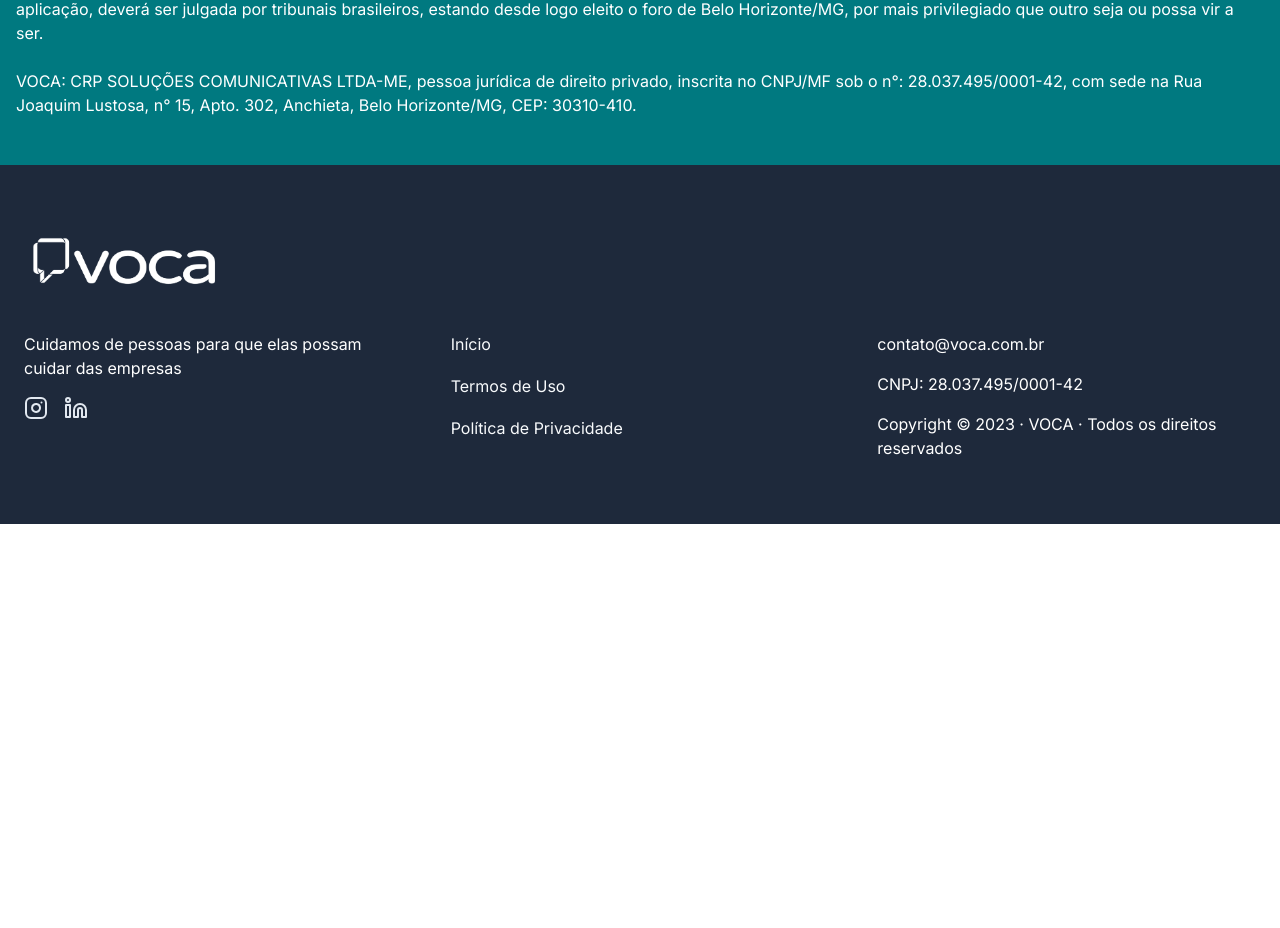
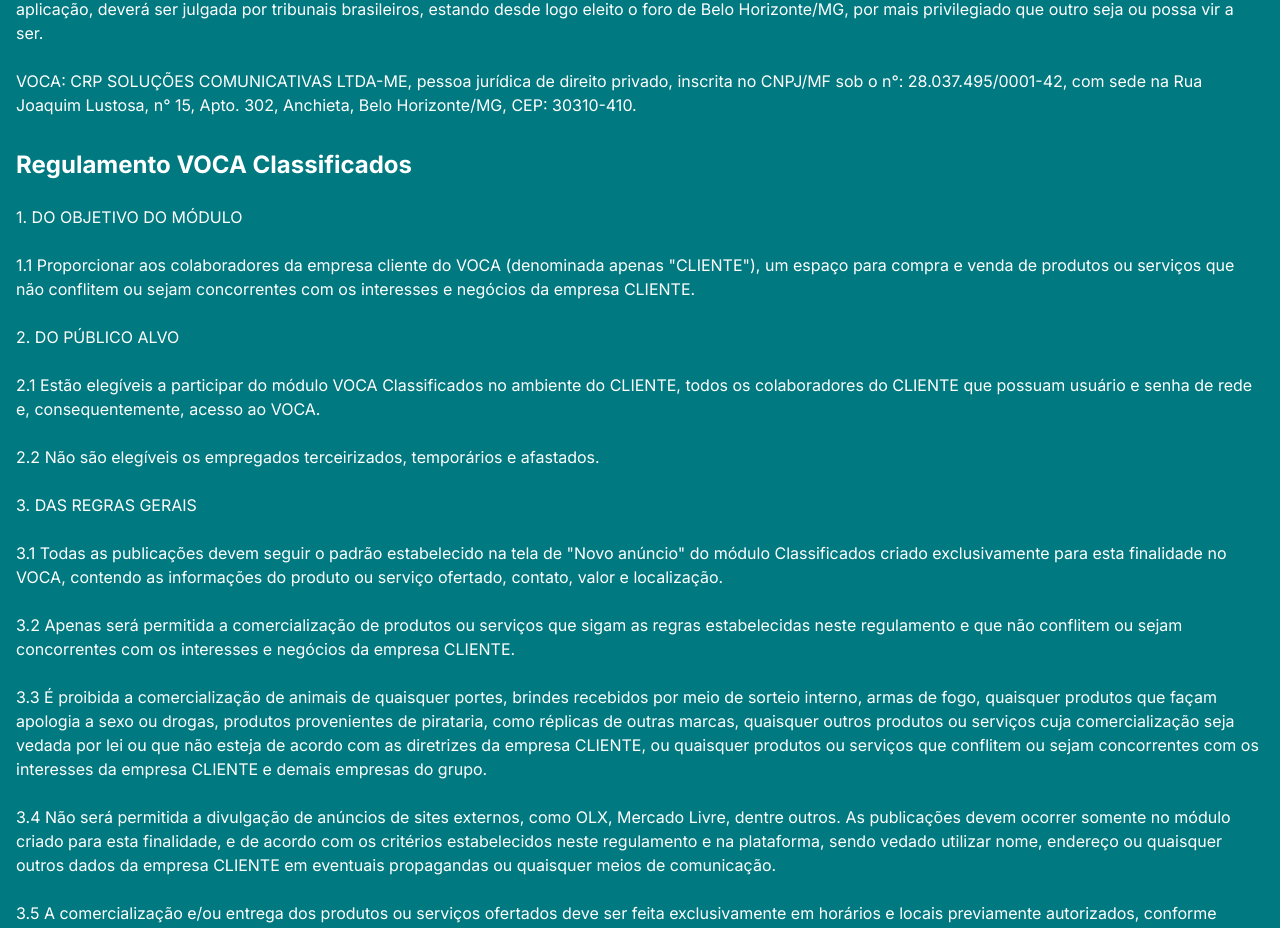
Before and after one commit to voca-tech/website, a Next.js app: page /termsOfUse in a window 1280 px wide. Shown: the part 8810-9738 px from the top of the page. Before the commit the page ends 9334 px from the top, so only its background shows below. Built offline with nearby package versions, Linux system fonts and the light colour scheme.

Commit message:
add regulamento classificados nos termos de uso

```diff
--- a/app/termsOfUse/page.tsx
+++ b/app/termsOfUse/page.tsx
@@ -215,6 +215,66 @@
                     <br />
                     VOCA: CRP SOLUÇÕES COMUNICATIVAS LTDA-ME, pessoa jurídica de direito privado, inscrita no CNPJ/MF sob o n°: 28.037.495/0001-42, com sede na Rua Joaquim Lustosa, n° 15, Apto. 302, Anchieta, Belo Horizonte/MG, CEP: 30310-410.<br />
                 </p>
+
+                <div>
+                    <h1 className="font-bold text-2xl mt-8">Regulamento VOCA Classificados</h1>
+                </div>
+                <p>
+                    <br />1.	DO OBJETIVO DO MÓDULO
+                    <br />
+                    <br />1.1	Proporcionar aos colaboradores da empresa cliente do VOCA (denominada apenas "CLIENTE"),  um espaço para compra e venda de produtos ou serviços que não conflitem ou sejam concorrentes com os interesses e negócios da empresa CLIENTE.
+                    <br />
+                    <br />2.	DO PÚBLICO ALVO
+                    <br />
+                    <br />2.1	Estão elegíveis a participar do módulo VOCA Classificados no ambiente do CLIENTE, todos os colaboradores do CLIENTE que possuam usuário e senha de rede e, consequentemente, acesso ao VOCA.
+                    <br />
+                    <br />2.2	Não são elegíveis os empregados terceirizados, temporários e afastados.
+                    <br />
+                    <br />3.	DAS REGRAS GERAIS
+                    <br />
+                    <br />3.1	Todas as publicações devem seguir o padrão estabelecido na tela de "Novo anúncio" do módulo Classificados criado exclusivamente para esta finalidade no VOCA, contendo as informações do produto ou serviço ofertado, contato, valor e localização.
+                    <br />
+                    <br />3.2	Apenas será permitida a comercialização de produtos ou serviços que sigam as regras estabelecidas neste regulamento e que não conflitem ou sejam concorrentes com os interesses e negócios da empresa CLIENTE.
+                    <br />
+                    <br />3.3	É proibida a comercialização de animais de quaisquer portes, brindes recebidos por meio de sorteio interno, armas de fogo, quaisquer produtos que façam apologia a sexo ou drogas, produtos provenientes de pirataria, como réplicas de outras marcas, quaisquer outros produtos ou serviços cuja comercialização seja vedada por lei ou que não esteja de acordo com as diretrizes da empresa CLIENTE, ou quaisquer produtos ou serviços que conflitem ou sejam concorrentes com os interesses da empresa CLIENTE e demais empresas do grupo.
+                    <br />
+                    <br />3.4	Não será permitida a divulgação de anúncios de sites externos, como OLX, Mercado Livre, dentre outros. As publicações devem ocorrer somente no módulo criado para esta finalidade, e de acordo com os critérios estabelecidos neste regulamento e na plataforma, sendo vedado utilizar nome, endereço ou quaisquer outros dados da empresa CLIENTE em eventuais propagandas ou quaisquer meios de comunicação.
+                    <br />
+                    <br />3.5	A comercialização e/ou entrega dos produtos ou serviços ofertados deve ser feita exclusivamente em horários e locais previamente autorizados, conforme diretrizes da empresa CLIENTE, não sendo permitido utilizar outros canais de comunicação da empresa CLIENTE para as negociações além do VOCA, tampouco executar no ambiente e horário de trabalho qualquer atividade profissional que não seja relacionada às atividades da empresa CLIENTE.
+                    <br />
+                    <br />
+                    <br />3.6	Toda a venda e negociação dos produtos ou serviços deve ser feita unicamente entre comprador e vendedor, sem nenhum envolvimento de quaisquer áreas do VOCA e da empresa CLIENTE.
+                    <br />
+                    <br />3.7	Não serão permitidos anúncios para terceiros (familiares, amigos e outros), caso anuncie algum item, o colaborador anunciante se responsabilizará pessoalmente pela divulgação do produto ou serviço e deverá ser a única referência de contato para as negociações.
+                    <br />
+                    <br />4.	DAS RESPONSABILIDADES
+                    <br />
+                    <br />4.1	São de exclusiva responsabilidade do colaborador anunciante todas as informações prestadas no ato da divulgação de produtos ou serviços, bem como todos os trâmites envolvendo a negociação, inclusive no que tange ao pagamento/recebimento de valores.
+                    <br />
+                    <br />4.2	O colaborador que adquirir produto ou serviço divulgado no grupo se responsabiliza, exclusivamente, pela compra e pelo seu pagamento, conforme ajustado com o vendedor.
+                    <br />
+                    <br />4.3	Em hipótese alguma o VOCA e a empresa CLIENTE, poderão ser responsabilizados pelos anúncios realizados, tampouco por eventuais problemas com as negociações. A empresa CLIENTE apenas disponibiliza o espaço criado na plataforma do VOCA para facilitar a divulgação de produtos ou serviços, sem qualquer ingerência sobre sua comercialização.
+                    <br />
+                    <br />4.4	Os colaboradores devem observar todas as diretrizes previstas neste regulamento, nas orientações apresentadas na plataforma do VOCA, bem como no Código de Conduta da empresa CLIENTE, sendo que o descumprimento de qualquer uma delas poderá ensejar a aplicação das penalidades cabíveis.
+                    <br />
+                    <br />5.	DA PROTEÇÃO DE DADOS E DO SIGILO
+                    <br />
+                    <br />5.1	Todas as partes, sempre que aplicável, se comprometem a, no uso do produto, atuar em conformidade com a legisção aplicável sobre informações relacionadas a pessoas naturais identificadas ou identificáveis (“dados pessoais”), especialmente a Lei nº 13.709/2018 (“Lei Geral de Proteção de Dados” ou “LGPD”).
+                    <br />
+                    <br />5.2	Todas as partes, incluindo seus funcionários e representantes se comprometem a tratar todos os dados pessoais a que eventualmente tiverem acesso por força do uso ou administração do produto como confidenciais, ainda que o produto ou seu uso pelo colaborador venha a ser encerrado e independentemente dos motivos que derem causa, seja ao cancelamento do uso do produto, seja ao encerramento do produto.
+                    <br />
+                    <br />5.3	Cada uma das partes deverá monitorar, por meios adequados, sua própria conformidade, a de seus funcionários e representantes, com os controles de segurança da informação e com as respectivas obrigações de proteção de dados pessoais que, porventura, sejam tratados no âmbito do uso ou administração do produto.
+                    <br />
+                    <br />5.4	O colaborador que adquirir o produto se obriga a manter o mais completo e absoluto sigilo sobre quaisquer dados, documentos e informações que vier a ter acesso por meio das negociações de produtos disponibilizados na plataforma, não podendo sob qualquer pretexto repassar tais dados, documentos e informações a terceiros, ou mesmo divulgar, revelar, comercializar, reproduzir, utilizar ou deles dar conhecimento a terceiros estranhos à contratação, mesmo após finalizada a transação.
+                    <br />
+                    <br />6.	DAS CONSIDERAÇÕES FINAIS
+                    <br />
+                    <br />6.1	 A empresa CLIENTE poderá a qualquer tempo, e a seu exclusivo critério, modificar as regras até então estabelecidas para comercialização de produtos ou serviços pelos colaboradores.
+                    <br />
+                    <br />6.2	 O módulo Classificados, será disponibilizado na plataforma VOCA por tempo indeterminado e poderá ser encerrado a qualquer tempo, a exclusivo critério da empresa CLIENTE.
+                    <br />
+                    <br />6.3	 A empresa CLIENTE poderá, a seu exclusivo critério, excluir publicações que não estejam de acordo com as regras aqui descritas.
+                </p>
             </div>
         </div>
     )
```
